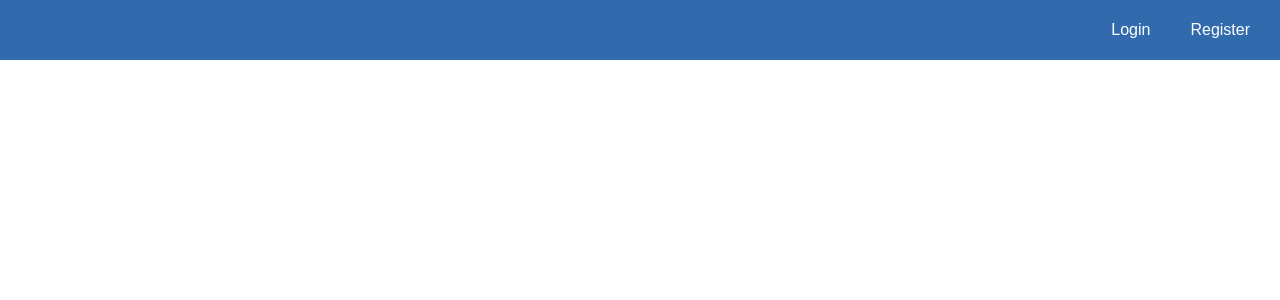
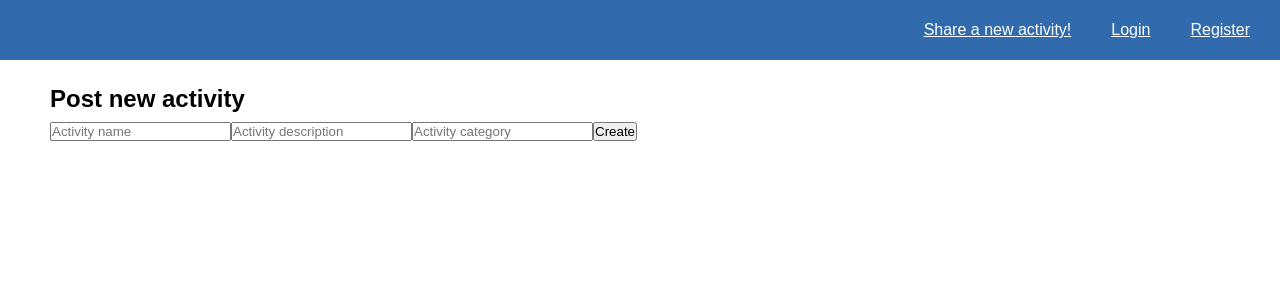
Before and after one commit to B0wi3/Atividades-front, a React (Vite) app: page /post in a window 1280 px wide. Before the commit this address had no page. Shown: the top 300 px of the page. Built offline with nearby package versions, Linux system fonts and the light colour scheme.

Commit message:
All CRUD operations functional

```diff
--- a/src/App.jsx
+++ b/src/App.jsx
@@ -1,7 +1,10 @@
 import { BrowserRouter as Router, Route, Routes } from 'react-router-dom';
 import Navbar from './components/Navbar';
 import HomePage from './pages/HomePage';
+import LoginPage from './pages/LoginPage';
 import './styles.css';
+import RegisterPage from './pages/RegisterPage';
+import CreatePage from './pages/CreateActivityPage';
 
 function App() {
 
@@ -10,6 +13,9 @@ function App() {
     <Navbar />
       <Routes>
         <Route path='/' element={<HomePage />} />
+        <Route path='login' element={<LoginPage />} />
+        <Route path='register' element={<RegisterPage />} />
+        <Route path='post' element={<CreatePage />} />
       </Routes>
     </Router>
   );
--- a/src/components/Navbar.jsx
+++ b/src/components/Navbar.jsx
@@ -1,8 +1,9 @@
 const NavBar = () => {
     return (
         <div className="navbar">
-            <a>Login</a>
-            <a>Register</a>
+        <a href="/post">Share a new activity!</a>
+            <a href="/login">Login</a>
+            <a href="/register">Register</a>
         </div>
     )
 }
--- /dev/null
+++ b/src/pages/CreateActivityPage.jsx
@@ -0,0 +1,43 @@
+import React, { useState } from 'react';
+import { createActivity } from '../services/api';
+
+const CreatePage = () => {
+    const [activityData, setActivityData] = useState({ activityName: '', description: '', category: ''});
+
+    const handleCreateActivity = async (e) => {
+        e.preventDefault();
+        const token = localStorage.getItem('token');
+
+        console.log('Enviando dados: ', { activityData });
+
+        try {
+            const response = await createActivity(activityData);
+            console.log('Atividade criada: ', activityData);
+            alert('Atividade criada.');
+            window.location.href = '/';
+        } catch (error) {
+            console.error(error);
+        }
+    };
+
+    const handleChange = (e) => {
+        setActivityData({
+            ...activityData,
+            [e.target.name]: e.target.value,
+        });
+    };
+
+    return (
+        <div className='form'>
+            <h2>Post new activity</h2>
+            <form onSubmit={handleCreateActivity}>
+                <input type='text' onChange={handleChange} name='name' placeholder='Activity name' value={activityData.name} required />
+                <input type='text' onChange={handleChange} name='description' placeholder='Activity description' value={activityData.description} required />
+                <input type='text' onChange={handleChange} name='category' placeholder='Activity category' value={activityData.category} required />
+                <button type='submit'>Create</button>
+            </form>
+        </div>
+    );
+};
+
+export default CreatePage;
--- a/src/pages/LoginPage.jsx
+++ b/src/pages/LoginPage.jsx
@@ -2,11 +2,40 @@ import React, { useState } from 'react';
 import { login } from '../services/api.js';
 
 const LoginPage = () => {
+    const [credentials, setCredentials] = useState({ username: '', password: ''});
+
+    const handleLogin = async (e) => {
+        e.preventDefault();
+        console.log('Tentando realizar login...');
+        console.log(credentials);
+        try {
+            const response = await login(credentials);
+            console.log('Token armazenado: ', response.token);
+            alert('Login realizado.');
+            window.location.href = '/';
+        } catch (error) {
+            console.error(error);
+            alert('Credenciais inválidas.');
+        }
+    };
+
+    const handleChange = (e) => {
+        setCredentials({
+            ...credentials,
+            [e.target.name]: e.target.value,
+        });
+    };
+
     return (
-        <div>
+        <div className='form'>
+            <h2>Login</h2>
             <form onSubmit={handleLogin}>
-
+                <input type='text' onChange={handleChange} name='username' placeholder='username' value={credentials.username} required />
+                <input type='text' onChange={handleChange} name='password' placeholder='password' value={credentials.password} required />
+                <button type='submit'>Login</button>
             </form>
         </div>
-    )
-}
+    );
+};
+
+export default LoginPage;
--- /dev/null
+++ b/src/pages/RegisterPage.jsx
@@ -0,0 +1,41 @@
+import React, { useState } from 'react';
+import { register } from '../services/api.js';
+
+const RegisterPage = () => {
+    const [registerData, setRegisterData] = useState({ username: '', email: '', password: ''});
+
+    const handleRegister = async (e) => {
+        e.preventDefault();
+        console.log('Tentando register...');
+        console.log(registerData);
+        try {
+            const response = await register(registerData);
+            console.log('Token armazenado: ', response.token);
+            alert('Usuário cadastrado e logado.');
+            window.location.href='/';
+        } catch (error) {
+            console.error(error);
+        }
+    };
+
+    const handleChange = (e) => {
+        setRegisterData({
+            ...registerData,
+            [e.target.name]: e.target.value,
+        });
+    };
+
+    return (
+        <div className='form'>
+            <h2>Sign up</h2>
+            <form onSubmit={handleRegister}>
+                <input type='text' onChange={handleChange} name='username' placeholder='username' value={registerData.username} required />
+                <input type='text' onChange={handleChange} name='email' placeholder='email' value={registerData.email} required />
+                <input type='text' onChange={handleChange} name='password' placeholder='password' value={registerData.password} required />
+                <button type='submit'>Sign up</button>
+            </form>
+        </div>
+    )
+}
+
+export default RegisterPage;
--- a/src/services/api.js
+++ b/src/services/api.js
@@ -7,3 +7,22 @@ const api = axios.create({
 export const getActivities = async () => {
     return api.get('/activity/all');
 };
+
+export const login = async(credentials) => {
+    const response = await api.post('/auth/login', credentials);
+    localStorage.setItem('token', response.data.token);
+    return response.data;
+};
+
+export const register = async(registerCredentials) => {
+    const response = await api.post('/auth/register', registerCredentials);
+    const loginResponse = await login(registerCredentials);
+    return loginResponse;
+}
+
+export const createActivity = async(activityData) => {
+    const token = localStorage.getItem('token');
+    return await api.post('/activity/create', activityData, {
+        headers: { Authorization: `Bearer ${token}` },
+    });
+};
--- a/src/styles.css
+++ b/src/styles.css
@@ -26,7 +26,16 @@ html, body {
   z-index: 1;
 }
 
-  .home {
-    padding-top: 80px;
-    margin-left: 50px;
-  }
+.narvbar, a {
+  color: #ffffff;
+}
+
+.form {
+  padding-top: 80px;
+  margin-left: 50px;
+}
+
+.home {
+  padding-top: 80px;
+  margin-left: 50px;
+}
```
